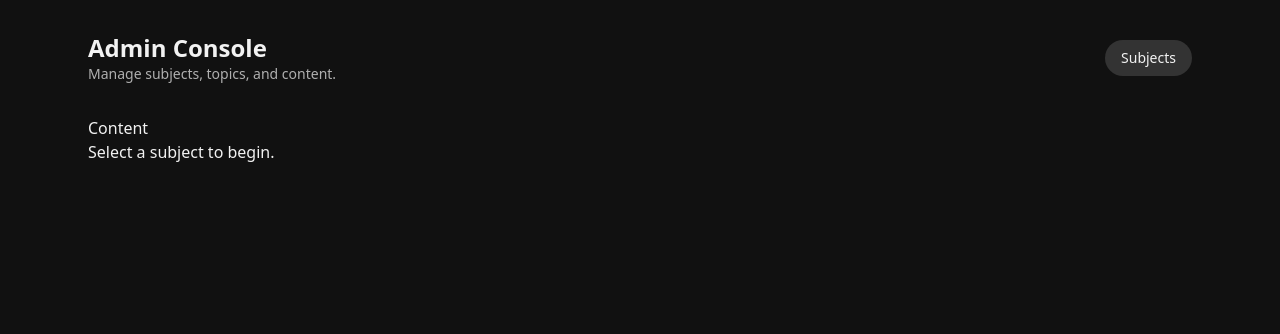
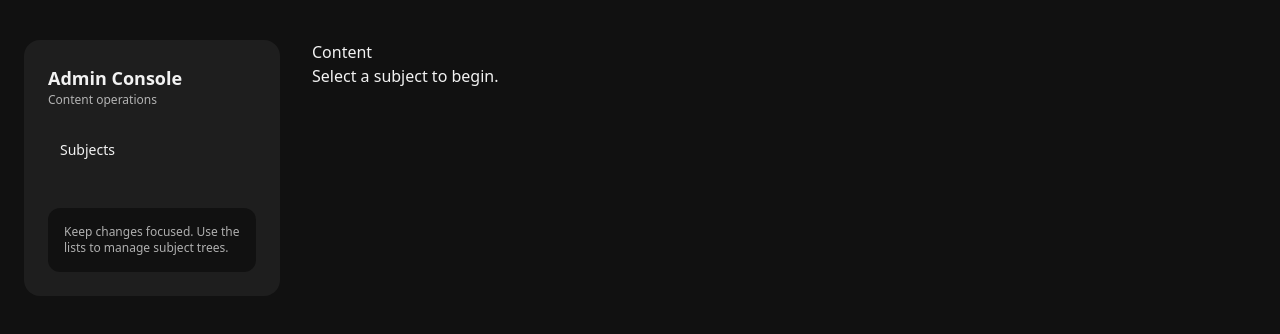
Before and after one commit to RaihanAizvan/Fution, a Vue app: page /admin in a window 1280 px wide. Shown: the top 334 px of the page. Built offline with nearby package versions, Linux system fonts and the light colour scheme; no server answers.

Commit message:
feat(admin): add sidebar layout for admin console

```diff
--- a/src/admin/AdminLayout.vue
+++ b/src/admin/AdminLayout.vue
@@ -1,22 +1,43 @@
 <template>
   <div class="min-h-screen bg-[var(--app-bg)] text-[var(--app-text)]">
-    <header class="mx-auto flex w-full max-w-6xl items-center justify-between px-6 py-8">
+    <div class="mx-auto flex w-full max-w-7xl gap-8 px-6 py-10">
+      <aside class="hidden w-64 shrink-0 rounded-2xl bg-[var(--panel-bg)] p-6 lg:block">
+        <div class="mb-6">
+          <h1 class="text-lg font-semibold">Admin Console</h1>
+          <p class="text-xs text-[var(--app-muted)]">Content operations</p>
+        </div>
+        <nav class="grid gap-2 text-sm">
+          <RouterLink
+            to="/admin/subjects"
+            class="rounded-xl px-3 py-2 text-[var(--app-text)]/70 transition hover:bg-[var(--sidebar-active)]"
+            active-class="bg-[var(--sidebar-active)] text-[var(--app-text)]"
+          >
+            Subjects
+          </RouterLink>
+        </nav>
+        <div class="mt-10 rounded-xl bg-[var(--app-bg)] p-4 text-xs text-[var(--app-muted)]">
+          Keep changes focused. Use the lists to manage subject trees.
+        </div>
+      </aside>
+
+      <div class="flex-1">
+        <header class="mb-6 flex flex-wrap items-center justify-between gap-4 lg:hidden">
           <div>
             <h1 class="text-2xl font-semibold">Admin Console</h1>
             <p class="text-sm text-[var(--app-muted)]">Manage subjects, topics, and content.</p>
           </div>
-      <nav class="flex items-center gap-3 text-sm">
           <RouterLink
             to="/admin/subjects"
-          class="rounded-full bg-[var(--sidebar-active)] px-4 py-2 text-[var(--app-text)]"
+            class="rounded-full bg-[var(--sidebar-active)] px-4 py-2 text-sm"
           >
             Subjects
           </RouterLink>
-      </nav>
         </header>
-    <main class="mx-auto w-full max-w-6xl px-6 pb-16">
+        <main class="pb-16">
           <slot />
         </main>
+      </div>
+    </div>
   </div>
 </template>
 
```
Lines whose indentation alone changed are shown as unchanged.
